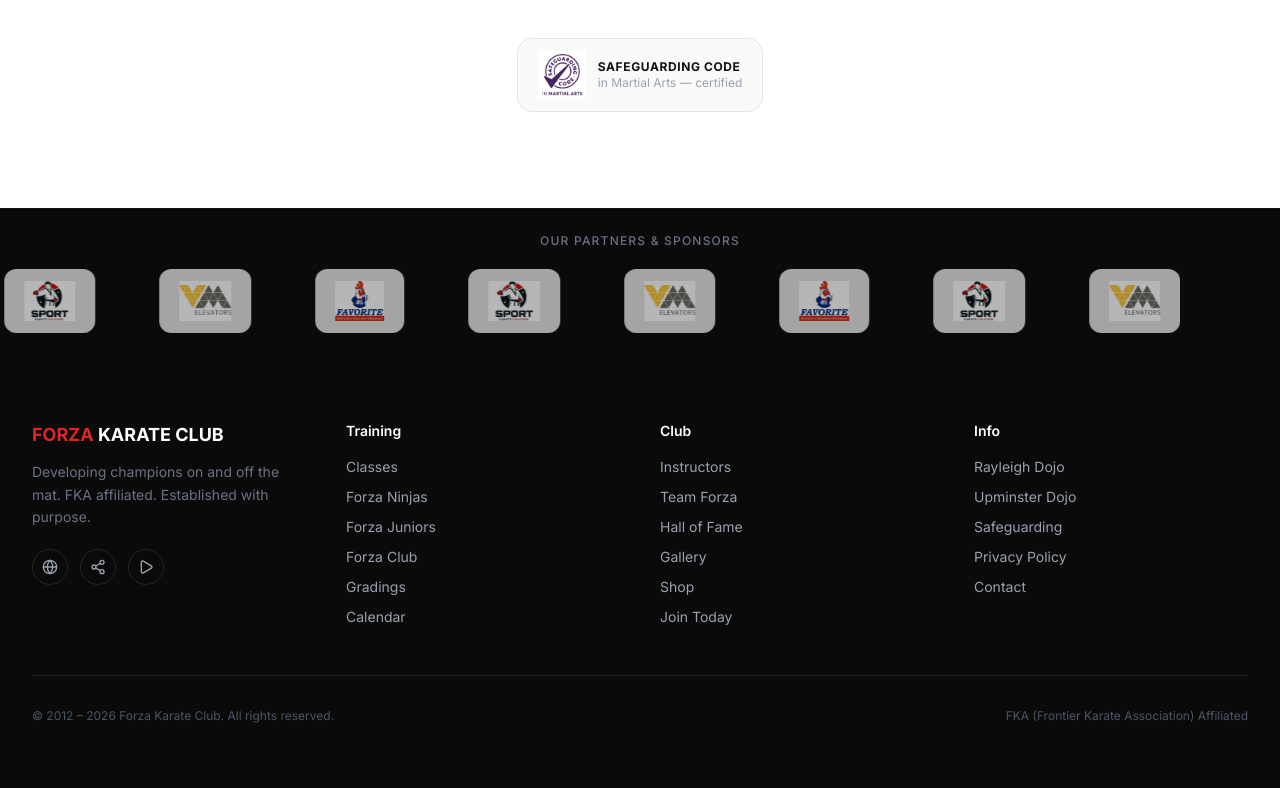
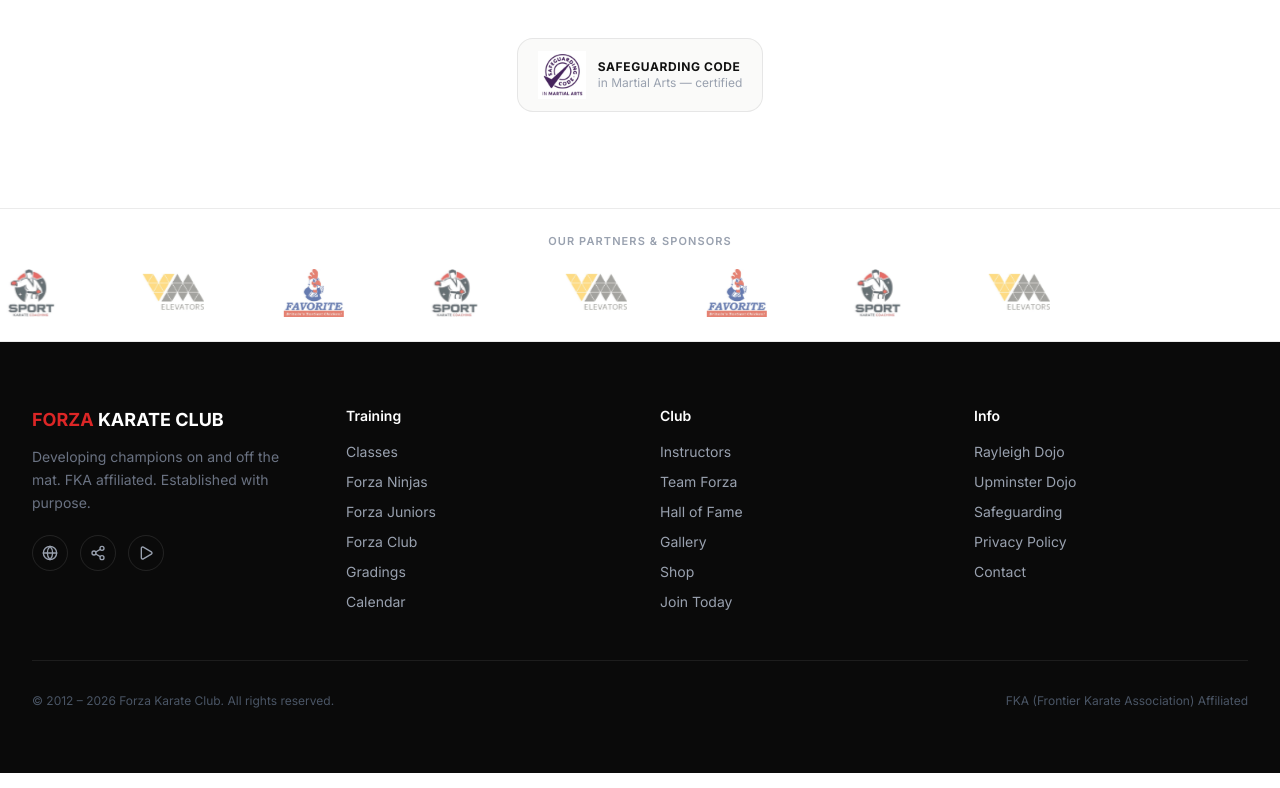
Before and after one commit to anthonieveritt-afk/forza-karate-website, a Next.js app: page / in a window 1280 px wide. Shown: the part 3503-4291 px from the top of the page. Built offline with nearby package versions, Linux system fonts and the light colour scheme.

Commit message:
fix: logo ticker — white background, plain img tags, all 3 logos visible

```diff
--- a/components/layout/LogoTicker.tsx
+++ b/components/layout/LogoTicker.tsx
@@ -1,5 +1,4 @@
-import Image from 'next/image'
-import Link from 'next/link'
+'use client'
 
 const sponsors = [
   {
@@ -19,35 +18,33 @@ const sponsors = [
   },
 ]
 
-// Duplicate so the scroll loops seamlessly
+// Triple the list so the seamless loop works at any screen width
 const items = [...sponsors, ...sponsors, ...sponsors]
 
 export default function LogoTicker() {
   return (
-    <div className="bg-[#0a0a0a] border-t border-white/5 py-6 overflow-hidden">
-      <p className="text-center text-xs font-medium text-gray-500 uppercase tracking-widest mb-5">
+    <div className="bg-white border-t border-black/8 border-b border-black/8 py-6 overflow-hidden">
+      <p className="text-center text-[11px] font-semibold text-gray-400 uppercase tracking-widest mb-5">
         Our Partners &amp; Sponsors
       </p>
       <div className="relative flex">
-        <div className="flex animate-ticker gap-16 items-center whitespace-nowrap">
+        <div className="flex animate-ticker gap-20 items-center">
           {items.map((s, i) => (
-            <Link
+            <a
               key={i}
               href={s.href}
               target="_blank"
               rel="noopener noreferrer"
-              className="flex-shrink-0 bg-white/90 hover:bg-white transition-all duration-300 rounded-xl px-5 py-3 opacity-70 hover:opacity-100"
+              className="flex-shrink-0 opacity-60 hover:opacity-100 transition-opacity duration-300"
               aria-label={s.name}
             >
-              <Image
+              {/* eslint-disable-next-line @next/next/no-img-element */}
+              <img
                 src={s.logo}
                 alt={s.name}
-                width={140}
-                height={56}
-                className="h-10 w-auto object-contain"
-                unoptimized
+                style={{ height: '48px', width: 'auto', objectFit: 'contain', display: 'block' }}
               />
-            </Link>
+            </a>
           ))}
         </div>
       </div>
```
